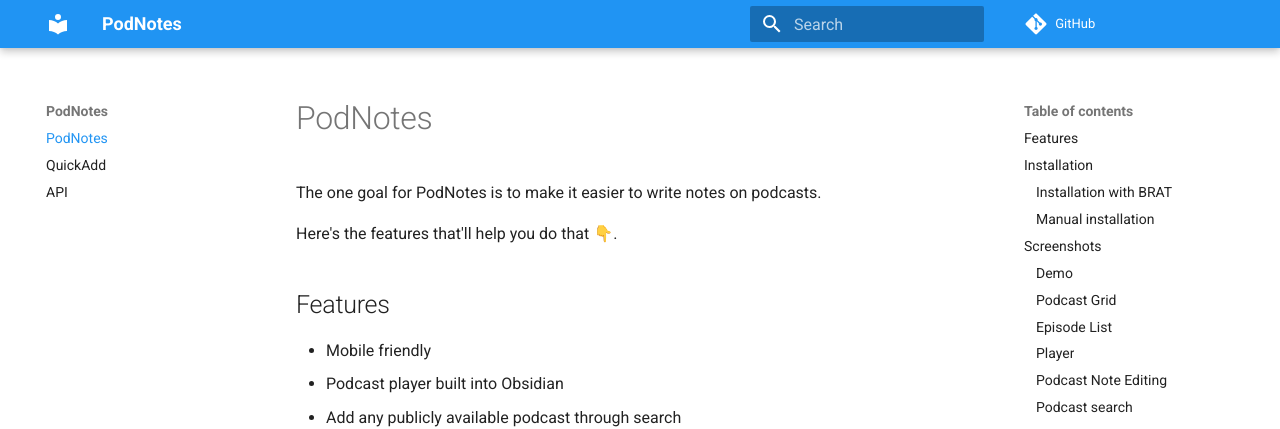
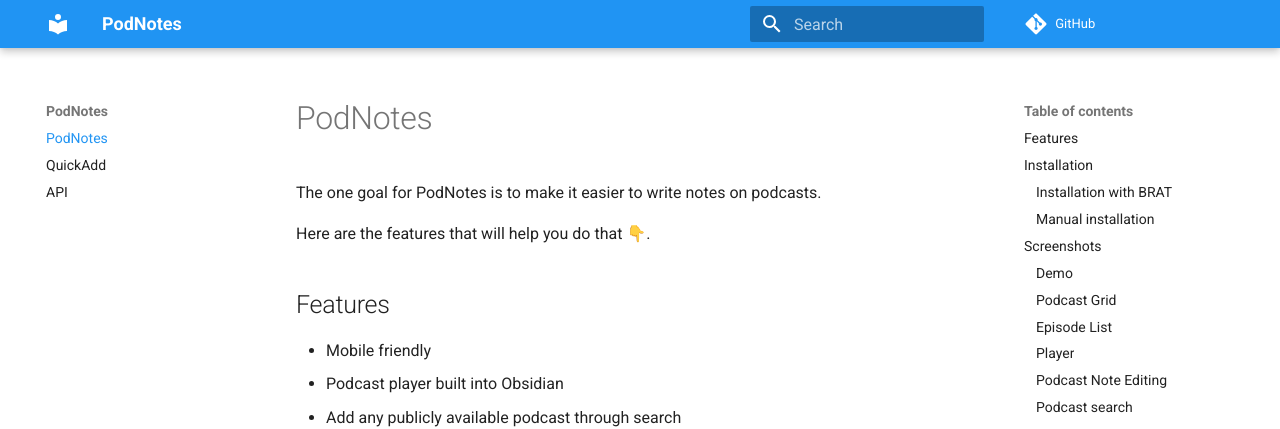
Before and after one commit to chhoumann/PodNotes, an MkDocs documentation site: the page built from docs/docs/index.md, in a window 1280 px wide and 900 px high. Shown: the top 429 px of the window. Built offline with MkDocs 1.6.1 and Material for MkDocs 9.7.7, drawn with Linux system fonts in a browser that asks for light colours; comment, search, counter and statistics services are not loaded.

Commit message:
docs: fix grammatical error

```diff
--- a/docs/docs/index.md
+++ b/docs/docs/index.md
@@ -2,7 +2,7 @@
 
 The one goal for PodNotes is to make it easier to write notes on podcasts.
 
-Here's the features that'll help you do that 👇.
+Here are the features that will help you do that 👇.
 
 ## Features
 - Mobile friendly
```
